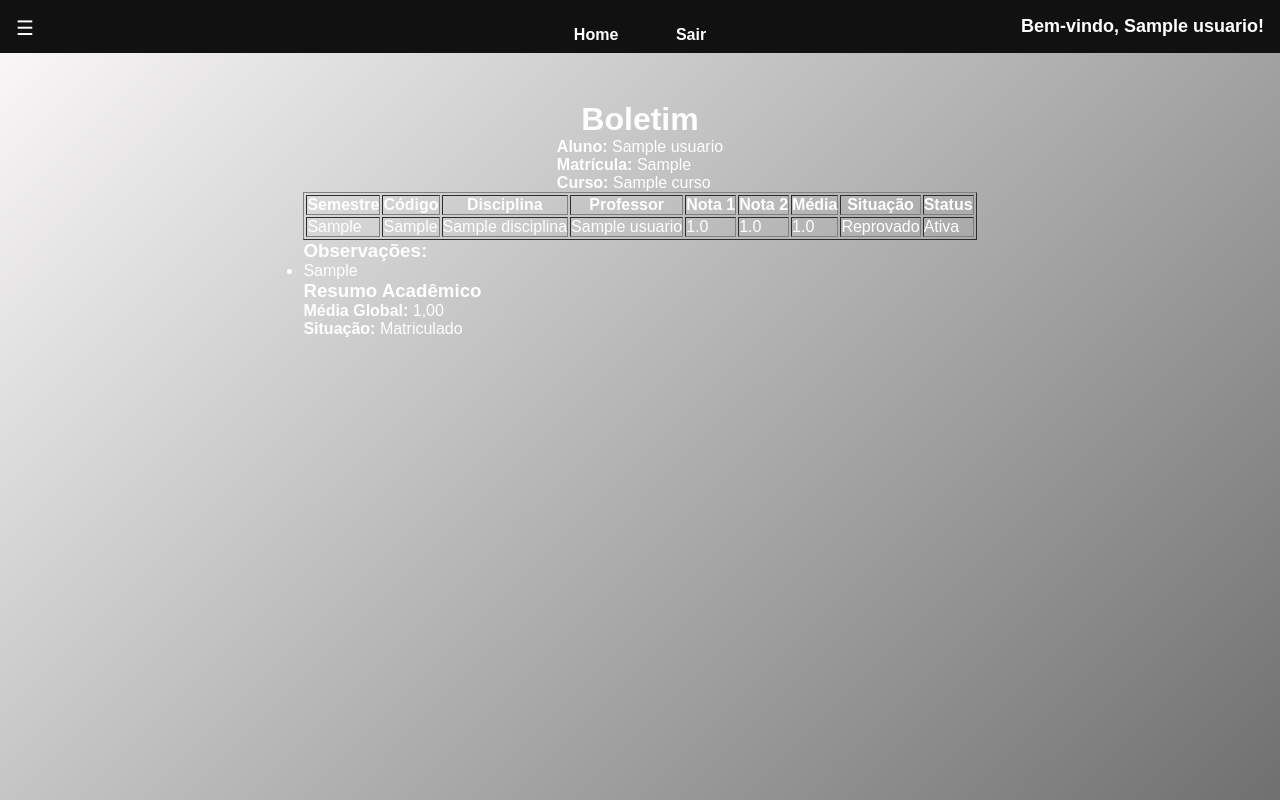
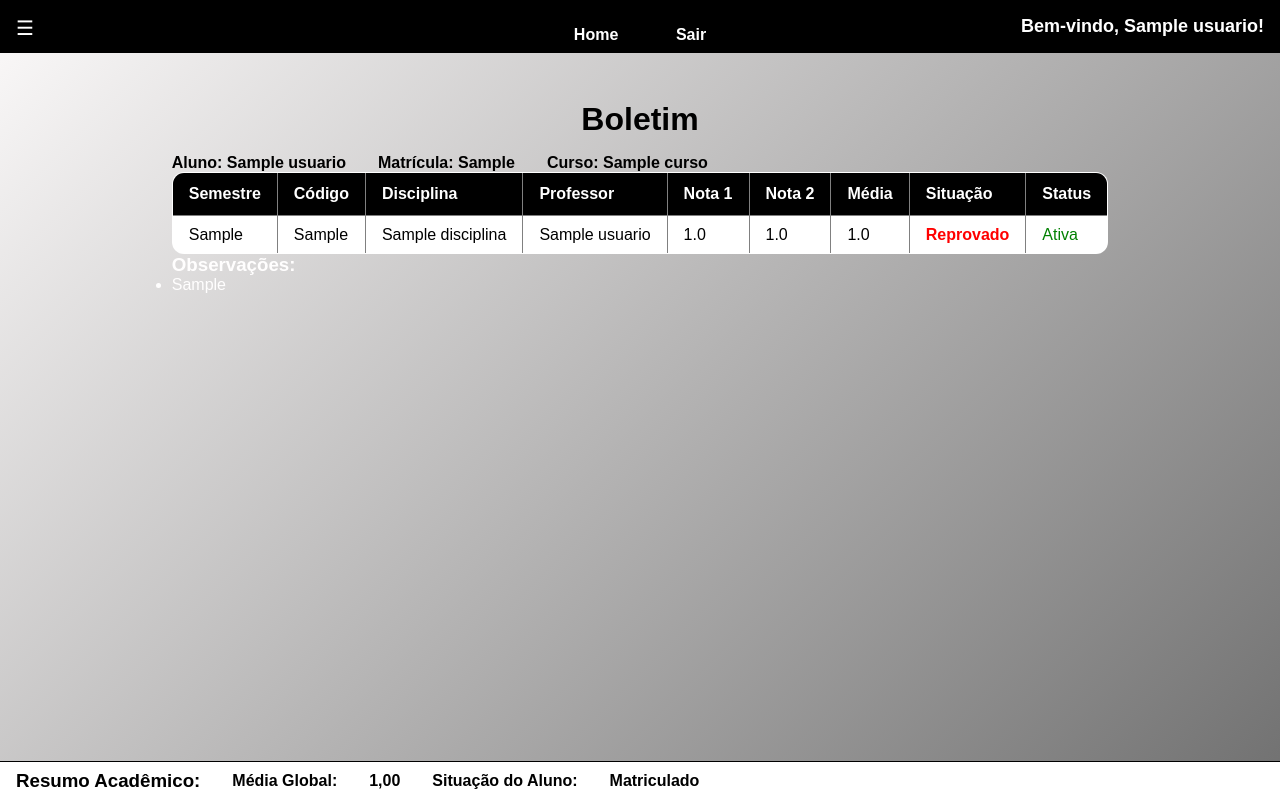
Before and after one commit to alcir-jr7/portal-academico, a PHP site: page /scripts_php/aluno/boletim.php in a window 1280 px wide. Run offline with PHP 8.4, Linux system fonts and the light colour scheme; the visitor is signed in with stand-in values (Sample User, id 1); tables that the repository leaves empty hold one stand-in row (values such as "Sample post").

Commit message:
boletim e frequencia finalizados

```diff
--- a/aplicacao/config/conexao.php
+++ b/aplicacao/config/conexao.php
@@ -4,7 +4,7 @@
 $port = 3306;        // porta separada
 $db = 'portal_academico';
 $usuario = 'root';
-$senha = 'root';
+$senha = 'root123';
 
 try {
     $pdo = new PDO("mysql:host=$host;port=$port;dbname=$db;charset=utf8", $usuario, $senha);
--- a/public/recursos/css/painel_aluno.css
+++ b/public/recursos/css/painel_aluno.css
@@ -21,6 +21,7 @@ body {
     flex-direction: column;
     align-items: center;
     padding: 2rem;
+    color: rgb(255, 255, 255);
 }
 
 
@@ -29,7 +30,7 @@ header {
     display: flex;
     justify-content: space-between;
     align-items: center;
-    background-color: #111;
+    background-color: #000000;
     color: #fff;
     padding: 1rem;
     position: relative;
@@ -41,7 +42,7 @@ header {
     top: 30%;
     font-size: 20px;
     background: none;
-    color: white ;
+    color: rgb(255, 255, 255) ;
     border: none;
     cursor: pointer;
 
@@ -64,6 +65,7 @@ header h1 {
     margin: 0;
     font-size: 18px;
     white-space: nowrap;
+    color: white;
 }
 
 
@@ -163,8 +165,8 @@ main h2 {
     overflow-x: hidden;
     transition: 0.3s;
     padding-top: 60px;
+
 }
-
 .sidebar a {
     padding: 10px 20px;
     text-decoration: none;
@@ -281,3 +283,120 @@ td.evento.hoje {
   margin-bottom: 1rem;
   text-align: center;
 }
+
+/*boletim aluno*/
+
+
+h1 {
+    font-size: 2rem;
+    margin-bottom: 1rem;
+    color: #000000;
+}
+main p {
+    margin-bottom: 1rem;
+    color: #000000;
+
+}
+
+/* Coloca as infos do aluno em linha */
+.info-aluno {
+  display: flex;
+  gap: 2rem;
+  justify-content: flex-start;
+  color: #000;
+}
+
+.info-aluno p {
+  margin: 0;
+  font-weight: 600;
+}
+
+/* Tabela estilizada */
+.admin-table {
+  width: 100%;
+  border-collapse: collapse;
+  background: #fff;
+  color: #000;
+  border-radius: 12px;
+  overflow: hidden;
+}
+
+.admin-table thead th {
+  background-color: #000; /* cabeçalho preto */
+  color: #fff; /* texto branco */
+  padding: 0.75rem 1rem;
+  text-align: left;
+  font-weight: 700;
+}
+
+.admin-table tbody td {
+  padding: 0.6rem 1rem;
+  border-bottom: 1px solid #ddd;
+  color: #000; /* texto das respostas preto */
+}
+
+.situacao.aprovado {
+  color: green;
+  font-weight: 700;
+}
+
+.situacao.recuperacao {
+  color: orange;
+  font-weight: 700;
+}
+
+
+.situacao.reprovado {
+  color: red;
+  font-weight: 700;
+}
+
+.situacao.pendente {
+  color: gray;
+  font-weight: 700;
+}
+
+.status.ativa {
+  color: green;
+}
+
+.status.trancada {
+  color: orange;
+}
+
+.status.dispensada {
+  color: blue;
+}
+
+.status.concluida {
+  color: purple;
+}
+
+/* Faz o container ocupar toda a altura da página e posiciona no rodapé */
+.resumo-desempenho {
+  display: flex;
+  justify-content: flex-start; /* conteúdo alinhado à esquerda */
+  align-items: center;
+  gap: 2rem;
+  padding: 0.5rem 1rem;
+  font-weight: 600;
+  border-top: 1px solid #000;
+  position: fixed;
+  bottom: 0;
+  left: 0;
+  right: 0;
+  background-color: #fff;
+  color: #000;
+  z-index: 1000;
+}
+
+.resumo-desempenho .linha-resumo:last-child {
+  border-bottom: none;
+}
+
+.linha-resumo {
+  display: flex;
+  gap: 2rem;
+  justify-content: flex-start;
+  color: #000;
+}
--- a/scripts_php/aluno/boletim.php
+++ b/scripts_php/aluno/boletim.php
@@ -45,8 +45,8 @@ $disciplinas = $stmt->fetchAll(PDO::FETCH_ASSOC);
 
 <main>
     <h1>Boletim</h1>
-
-    <div class="info-aluno">
+    <div class="boletim-container">
+          <div class="info-aluno">
         <p><strong>Aluno:</strong> <?= htmlspecialchars($aluno_info['nome']) ?></p>
         <p><strong>Matrícula:</strong> <?= htmlspecialchars($aluno_info['matricula']) ?></p>
         <p><strong>Curso:</strong> <?= htmlspecialchars($aluno_info['curso_nome']) ?></p>
@@ -60,7 +60,6 @@ $disciplinas = $stmt->fetchAll(PDO::FETCH_ASSOC);
         <?php else: ?>
             <table border="1" class="admin-table">
                 <thead>
-                    <tr>
                         <th>Semestre</th>
                         <th>Código</th>
                         <th>Disciplina</th>
@@ -70,7 +69,7 @@ $disciplinas = $stmt->fetchAll(PDO::FETCH_ASSOC);
                         <th>Média</th>
                         <th>Situação</th>
                         <th>Status</th>
-                    </tr>
+
                 </thead>
                 <tbody>
                     <?php foreach ($disciplinas as $disciplina): ?>
@@ -144,9 +143,11 @@ $disciplinas = $stmt->fetchAll(PDO::FETCH_ASSOC);
                     <?php endif; ?>
                 </div>
             <?php endif; ?>
+    </section>
+    </div>
 
-            <div class="resumo-desempenho">
-                <h3>Resumo Acadêmico</h3>
+    <div class="resumo-desempenho">
+                <h3>Resumo Acadêmico: </h3>
                 <?php
                 $totalMedias = 0;
                 $somaMedias = 0;
@@ -170,13 +171,15 @@ $disciplinas = $stmt->fetchAll(PDO::FETCH_ASSOC);
                     <span><?= number_format($mediaGlobal, 2, ',', '.') ?></span>
                 </div>
                 <div class="linha-resumo">
-                    <strong>Situação:</strong>
+                    <strong>Situação do Aluno:</strong>
                     <span><?= $situacaoGeral ?></span>
                 </div>
             </div>
         <?php endif; ?>
-    </section>
+
 </main>
+
+
 
 <script src="/../../../public/recursos/js/painel_aluno.js"></script>
 
--- a/scripts_php/aluno/frequencia.php
+++ b/scripts_php/aluno/frequencia.php
@@ -51,7 +51,8 @@ $disciplinas = $stmt->fetchAll(PDO::FETCH_ASSOC);
         <p><strong>Curso:</strong> <?= htmlspecialchars($aluno_info['curso_nome']) ?></p>
     </div>
 
-    <?php if (empty($disciplinas)): ?>
+   <section>
+         <?php if (empty($disciplinas)): ?>
         <div class="alert info">
             <p>Você ainda não está matriculado em nenhuma disciplina ou não há registros de frequência.</p>
         </div>
@@ -88,6 +89,7 @@ $disciplinas = $stmt->fetchAll(PDO::FETCH_ASSOC);
             </tbody>
         </table>
     <?php endif; ?>
+   </section>
 </main>
 
 <script src="/../../../public/recursos/js/painel_aluno.js"></script>
```
Also changed, not shown: public/recursos/css/painel_admin.css (line endings or trailing spaces).
